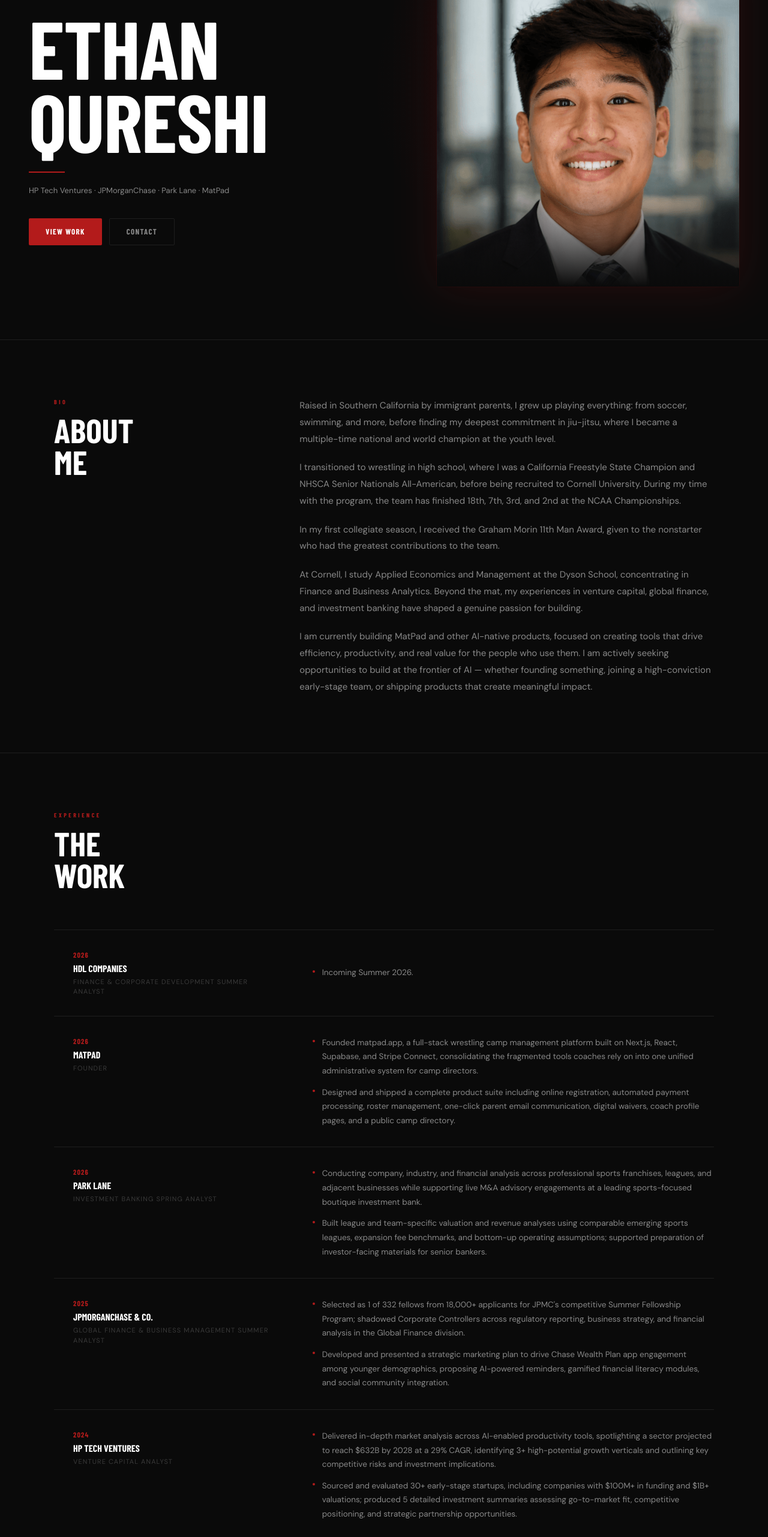
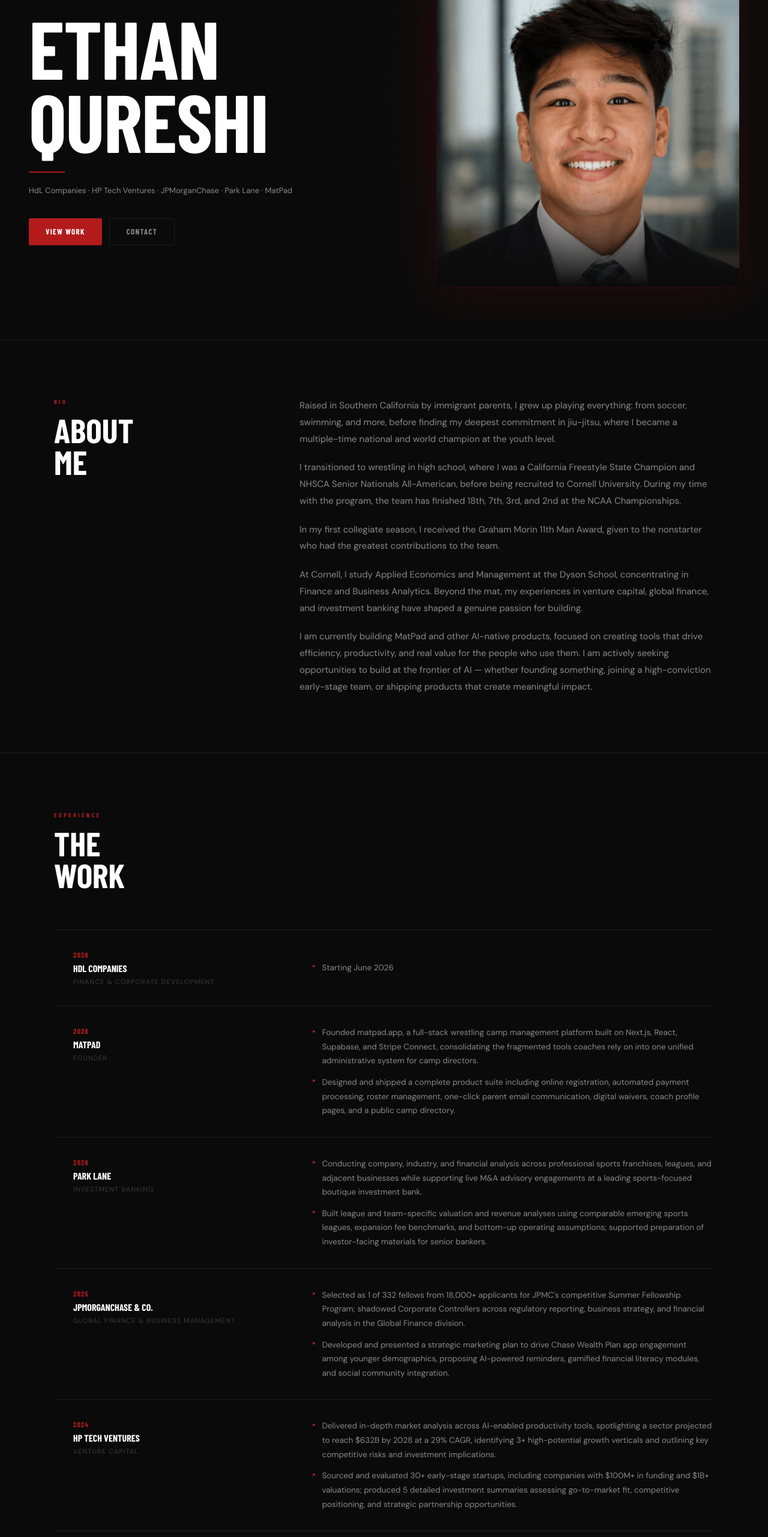
Before and after one commit to ethanqureshi/ethanqureshi-com, a Next.js app: page / in a window 1280 px wide. Shown: the part 234-2797 px from the top of the page at 60% size. Built offline with nearby package versions, Linux system fonts and the light colour scheme; a web font is replaced by a local one.

Commit message:
Trim job titles, update hero ticker, update HdL bullet to starting date
Co-Authored-By: WOZCODE <contact@withwoz.com>

```diff
--- a/components/ExperienceSection.tsx
+++ b/components/ExperienceSection.tsx
@@ -14,9 +14,9 @@ const entries: ExperienceEntry[] = [
   {
     year: "2026",
     company: "HdL Companies",
-    role: "Finance & Corporate Development Summer Analyst",
+    role: "Finance & Corporate Development",
     bullets: [
-      "Incoming Summer 2026.",
+      "Starting June 2026",
     ],
   },
   {
@@ -31,7 +31,7 @@ const entries: ExperienceEntry[] = [
   {
     year: "2026",
     company: "Park Lane",
-    role: "Investment Banking Spring Analyst",
+    role: "Investment Banking",
     bullets: [
       "Conducting company, industry, and financial analysis across professional sports franchises, leagues, and adjacent businesses while supporting live M&A advisory engagements at a leading sports-focused boutique investment bank.",
       "Built league and team-specific valuation and revenue analyses using comparable emerging sports leagues, expansion fee benchmarks, and bottom-up operating assumptions; supported preparation of investor-facing materials for senior bankers.",
@@ -40,7 +40,7 @@ const entries: ExperienceEntry[] = [
   {
     year: "2025",
     company: "JPMorganChase & Co.",
-    role: "Global Finance & Business Management Summer Analyst",
+    role: "Global Finance & Business Management",
     bullets: [
       "Selected as 1 of 332 fellows from 18,000+ applicants for JPMC's competitive Summer Fellowship Program; shadowed Corporate Controllers across regulatory reporting, business strategy, and financial analysis in the Global Finance division.",
       "Developed and presented a strategic marketing plan to drive Chase Wealth Plan app engagement among younger demographics, proposing AI-powered reminders, gamified financial literacy modules, and social community integration.",
@@ -49,7 +49,7 @@ const entries: ExperienceEntry[] = [
   {
     year: "2024",
     company: "HP Tech Ventures",
-    role: "Venture Capital Analyst",
+    role: "Venture Capital",
     bullets: [
       "Delivered in-depth market analysis across AI-enabled productivity tools, spotlighting a sector projected to reach $632B by 2028 at a 29% CAGR, identifying 3+ high-potential growth verticals and outlining key competitive risks and investment implications.",
       "Sourced and evaluated 30+ early-stage startups, including companies with $100M+ in funding and $1B+ valuations; produced 5 detailed investment summaries assessing go-to-market fit, competitive positioning, and strategic partnership opportunities.",
--- a/components/HeroSection.tsx
+++ b/components/HeroSection.tsx
@@ -89,7 +89,7 @@ export default function HeroSection() {
           className="font-body text-[13px] mb-9"
           style={{ color: "var(--text-2)", opacity: 0, transform: "translateY(20px)" }}
         >
-          HP Tech Ventures · JPMorganChase · Park Lane · MatPad
+          HdL Companies · HP Tech Ventures · JPMorganChase · Park Lane · MatPad
         </p>
 
         <div
```
